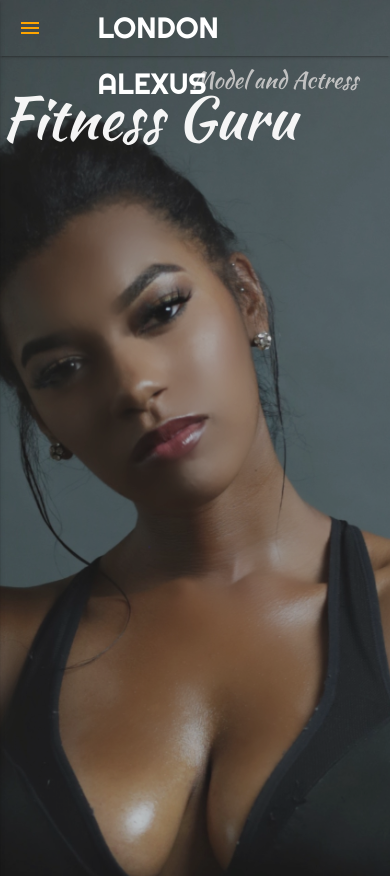
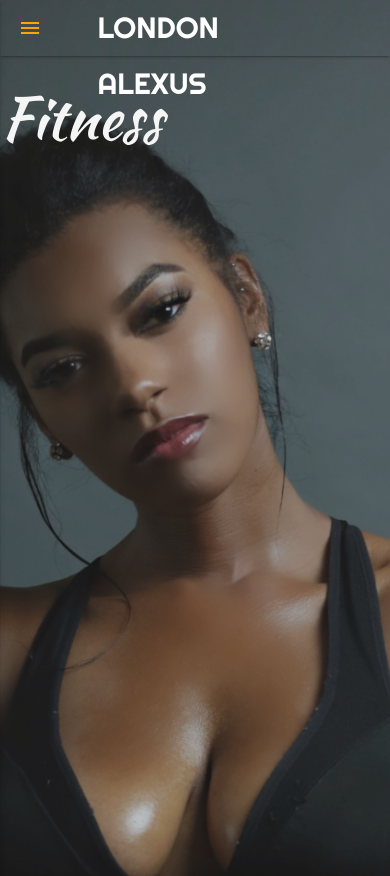
Before and after one commit to Mjsmith30/londonsfitness, a plain HTML site: page index.html in a window 390 px wide. Shown: the top 876 px of the page. Drawn offline with nearby package versions, Linux system fonts and the light colour scheme.

Commit message:
fixing mobile view

```diff
--- a/index.html
+++ b/index.html
@@ -48,8 +48,8 @@
       </li>
     </ul>
   </nav>
-  <h1 class="center">Fitness Guru</h1>
-  <h5 class="right">Model and Actress</h5>
+  <h1 class="center">Fitness</h1>
+  <h5 class="right"></h5>
 </header>
 
 <!-- section main -->
```
